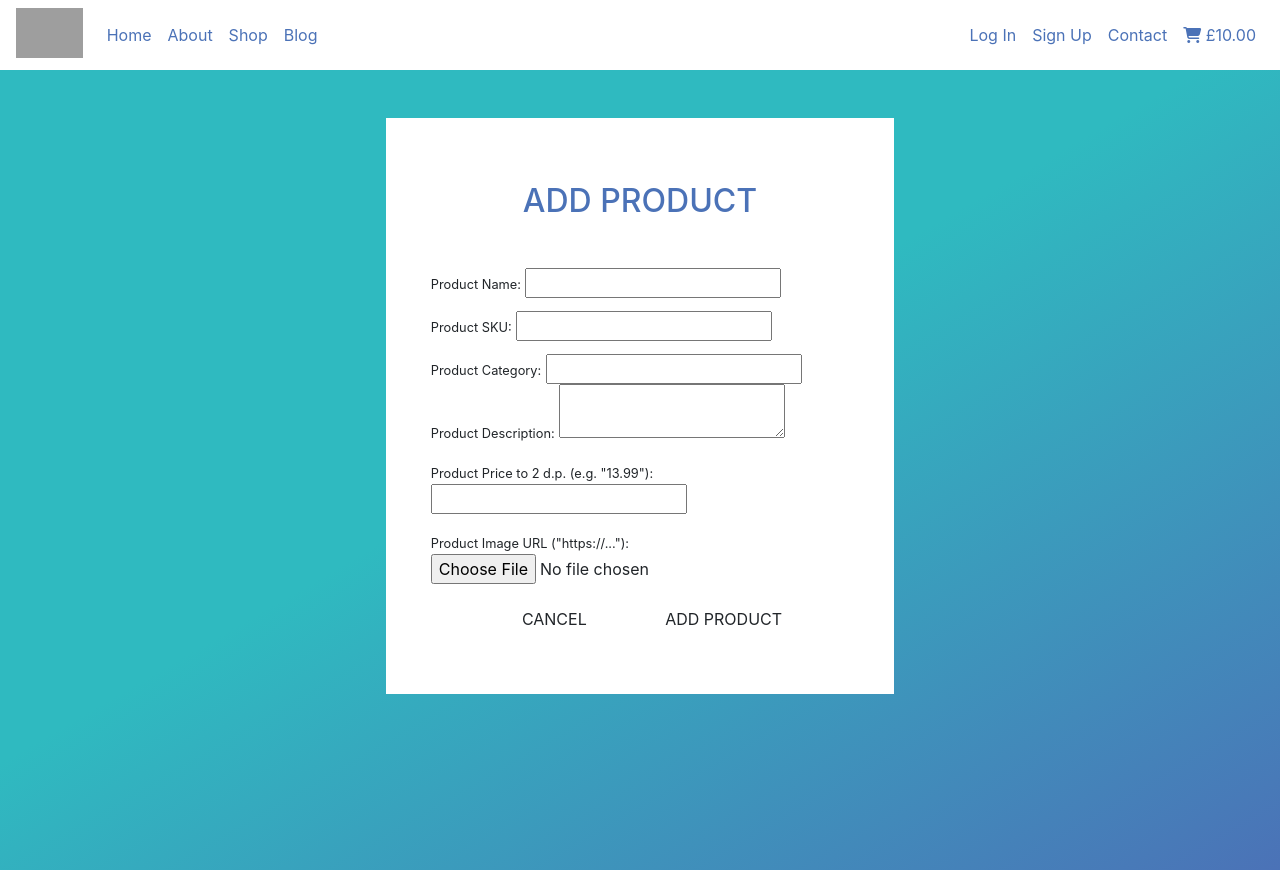
After one commit to devmegan/korcbd, a Django app: template products/templates/products/add_product.html in a window 1280 px wide. The commit adds this page. Run offline with Django 3.2, Linux system fonts and the light colour scheme; the template is opened without the code that fills it: most values are stand-ins (such as "Sample title", 1, 10 or a date in 2020); form fields are guessed from the names that the template uses; some libraries are stand-ins or nearby versions; grey boxes are pictures that could not be loaded.

Commit message:
added add_product page and admin links to nav

```diff
--- /dev/null
+++ b/products/templates/products/add_product.html
@@ -0,0 +1,40 @@
+{% extends "base.html" %}
+{% load static %}
+{% block extra_title %} Add Product {% endblock %}
+{% block content %}
+<section class="min-vh-100 bg-kor-blue-grad">
+    <!-- Profile Detail -->
+    <div class="container pb-5">
+        <div class="row">
+            <div class="col-10 offset-1 col-lg-8 offset-lg-2 col-xl-6 offset-xl-3 mt-5">
+            <div class="bg-white mx-3 py-5">
+                <h2 class="text-blue text-center uppercase mt-3 mb-5">Add Product</h2>
+                <div class="row">
+                    <div class="col-10 offset-1">
+                        <form class="text-center" method="POST" action="{% url 'add_product' %}" id="profile-update-form">
+                        {% csrf_token %}
+                        <div class="form-group text-left">
+                        <label for="name" class="mb-0"><small>Product Name:</small></label>
+                        {{ form.name }}
+                        <label for="sku" class="mt-3 mb-0"><small>Product SKU:</small></label>
+                        {{ form.sku }}
+                        <label for="category" class="mt-3 mb-0"><small>Product Category:</small></label>
+                        {{ form.category }}
+                        <label for="description" class="mt-3 mb-0"><small>Product Description:</small></label>
+                        {{ form.description}}
+                        <label for="sku" class="mt-3 mb-0"><small>Product Price to 2 d.p. (e.g. "13.99"):</small></label>
+                        {{ form.price }}
+                        <label for="sku" class="mt-3 mb-0"><small>Product Image URL ("https://..."):</small></label>
+                        {{ form.image_url }}
+                        </div>
+                            <a href="{% url 'products' %}" class="uppercase btn kor-btn-hover colour-cancel rounded-0 px-5 mb-2">Cancel</a>
+                            <button type="submit" class="uppercase btn kor-btn-hover colour-dark rounded-0 px-4 mb-2">Add Product</button>
+                        </form>
+                    </div>
+                </div>
+            </div>
+            </div>
+        </div>
+    </div>
+</section>
+{% endblock %}
--- a/products/templates/products/products.html
+++ b/products/templates/products/products.html
@@ -70,8 +70,6 @@
             </div>
         </form>
         </div>
-        <div>
-        </div>
     </div>
     <!-- Productss -->
     <div class="container">
--- a/products/urls.py
+++ b/products/urls.py
@@ -1,9 +1,10 @@
 from django.contrib import admin
 from django.urls import path
-from .views import products, product_detail
+from .views import products, product_detail, add_product
 
 
 urlpatterns = [
     path('', products, name='products'),
-    path('product-detail/<pk>', product_detail, name='product_detail'),
+    path('product-detail/<int:pk>/', product_detail, name='product_detail'),
+    path('add_product/', add_product, name='add_product'),
 ]
--- a/templates/base.html
+++ b/templates/base.html
@@ -27,7 +27,7 @@
     <body>
          <header>
             <nav class="navbar navbar-expand-lg bg-charcoal-blue">
-                <a class="navbar-brand text-white p-0" href="{% url 'home' %}"> <img src="https://dewey.tailorbrands.com/production/brand_version_mockup_image/891/3754857891_060e96e4-6712-43aa-89c7-bb8faebf5252.png?cb=1600440684" alt="" style="height: 50px;"></a>
+                <a class="navbar-brand text-white p-0 pb-1" href="{% url 'home' %}"> <img src="https://dewey.tailorbrands.com/production/brand_version_mockup_image/891/3754857891_060e96e4-6712-43aa-89c7-bb8faebf5252.png?cb=1600440684" alt="" style="height: 50px;"></a>
                 <button class="navbar-toggler" type="button" data-toggle="collapse" data-target="#navbarNav" aria-controls="navbarNav" aria-expanded="false" aria-label="Toggle navigation">
                     <span class="navbar-toggler-icon text-blue mt-3"><i class="fas fa-bars fa-lg"></i></span>
                 </button>
@@ -37,43 +37,50 @@
                         <a class="nav-link text-blue" href="{% url 'home' %}">Home</a>
                     </li>
                     <li class="nav-item">
-                        <a class="nav-link text-blue" href="#">About</a>
+                        <a class="nav-link text-blue" href="{% url 'about' %}">About</a>
                     </li>
                       <li class="nav-item">
-                        <a class="nav-link text-blue" href="#">Shop</a>
+                        <a class="nav-link text-blue" href="{% url 'products' %}">Shop</a>
                     </li>
                     <li class="nav-item">
-                        <a class="nav-link text-blue" href="#">Blog</a>
+                        <a class="nav-link text-blue" href="{% url 'blog' %}">Blog</a>
                     </li>
+                    {% if request.user.is_superuser %}
+                    <li class="nav-item dropdown">
+                        <a class="nav-link dropdown-toggle text-blue" href="#" id="navbarDropdown" role="button" data-toggle="dropdown" aria-haspopup="true" aria-expanded="false">
+                        Admin
+                        </a>
+                        <div class="dropdown-menu" aria-labelledby="navbarDropdown">
+                        <a class="dropdown-item" href="{% url 'add_product' %}">Add Product</a>
+                        <a class="dropdown-item" href="{% url 'add_post' %}">Add Blog Post</a>
+                        <div class="dropdown-divider"></div>
+                        <a class="dropdown-item" href="#">Something else here</a>
+                        </div>
+                    </li>
+                    {% endif %}
                     </ul>
                     <hr>
                     <ul class="navbar-nav navbar-right">
                     {% if not request.user.is_authenticated %}
                     <li class="nav-item">
-                        <a class="nav-link text-blue" href="#">Log In</a>
+                        <a class="nav-link text-blue" href="{% url 'account_login' %}">Log In</a>
                     </li>
                     <li class="nav-item">
-                        <a class="nav-link text-blue" href="#">Sign Up</a>
+                        <a class="nav-link text-blue" href="{% url 'account_signup' %}">Sign Up</a>
                     </li>
                     <li class="nav-item">
                         <a class="nav-link text-blue" href="#">Contact</a>
                     </li>
                     {% else %}
-                    {% if request.user.is_superuser %}
                     <li class="nav-item">
-                        <a class="nav-link text-blue" href="#">Manage</a>
-                    </li>
-                    {% else %}
-                    <li class="nav-item">
-                        <a class="nav-link text-blue" href="#">Account</a>
+                        <a class="nav-link text-blue" href="{% url 'profile' %}">Profile</a>
                     </li>
                     <li class="nav-item">
-                        <a class="nav-link text-blue" href="#">Contact</a>
+                        <a class="nav-link text-blue" href="{% url 'account_logout' %}">Log Out</a>
                     </li>
                     {% endif %}
-                    {% endif %}
                     <li class="nav-item">
-                        <a class="nav-link text-blue" href="#"><i class="fas fa-shopping-cart"></i> {% if checkout_total %} ${{ checkout_total|floatformat:2 }} {% else %} £0.00 {% endif %}</a>
+                        <a class="nav-link text-blue" href="{% url 'cart' %}"><i class="fas fa-shopping-cart"></i> {% if total %} £{{ total|floatformat:2 }} {% else %} £0.00 {% endif %}</a>
                     </li>
                     </ul>
                 </div>
@@ -112,6 +119,8 @@
         <script src="https://kit.fontawesome.com/7268da00b7.js" crossorigin="anonymous"></script>
         <!-- stripe js -->
         <script src="https://js.stripe.com/v3/"></script>
+        <!--google fonts -->
+        <link href="https://fonts.googleapis.com/css2?family=Fira+Sans&display=swap" rel="stylesheet">
         <!--toasts -->
         <script type="text/javascript">
             $('.toast').toast('show');
```
Also changed, not shown: products/forms.py (added, +18 -0 lines), products/templates/products/product_detail.html (+46 -0 lines), products/views.py (+21 -3 lines), products/migrations/0002_auto_20200924_0942.py (added).
